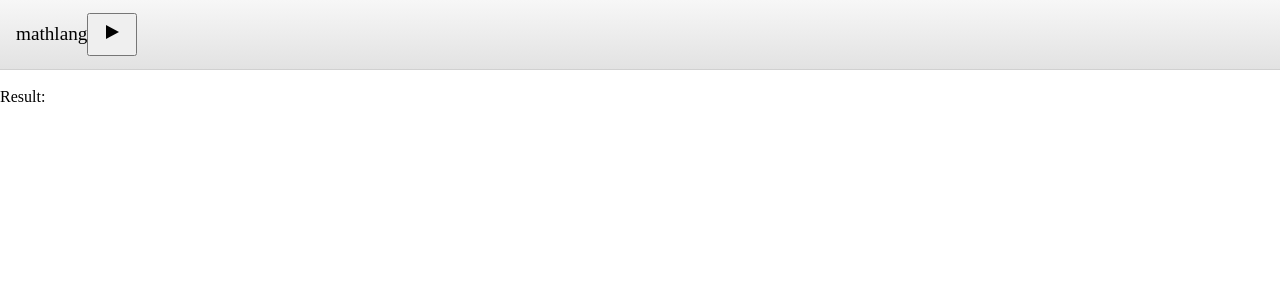
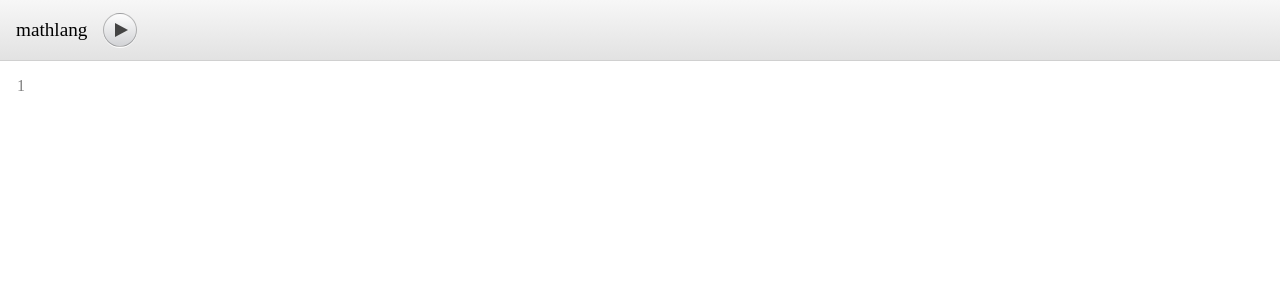
Before and after one commit to kddnewton/mathlang, a React app in the folder packages/playground/: page / in a window 1280 px wide. Shown: the top 300 px of the page. Built offline with nearby package versions, Linux system fonts and the light colour scheme.

Commit message:
Clean up a little editor situation

```diff
--- a/packages/playground/src/App.tsx
+++ b/packages/playground/src/App.tsx
@@ -10,7 +10,7 @@ type NavProps = {
 const Nav: React.FC<NavProps> = ({ onEvaluate }) => (
   <nav className="nav">
     <h1>mathlang</h1>
-    <button type="button" title="Evaluate" onClick={onEvaluate}>
+    <button className="evaluate" type="button" title="Evaluate" onClick={onEvaluate}>
       <svg width="34" height="34">
         <path d="M 11 9 L 24 16 L 11 23 z"></path>
       </svg>
@@ -20,17 +20,15 @@ const Nav: React.FC<NavProps> = ({ onEvaluate }) => (
 
 const App: React.FC = () => {
   const [editorState, onChange] = useEditorState();
-  const [result, setResult] = useState<number | null>(null);
 
   const onEvaluate = () => {
-    setResult(evaluate(getEditorText(editorState)));
+    alert(evaluate(getEditorText(editorState)));
   };
 
   return (
     <>
       <Nav onEvaluate={onEvaluate} />
       <Editor editorState={editorState} onChange={onChange} />
-      Result: {result}
     </>
   );
 };
--- a/packages/playground/src/Editor.tsx
+++ b/packages/playground/src/Editor.tsx
@@ -1,5 +1,5 @@
 import React, { useState, Dispatch, SetStateAction } from "react";
-import { Editor as DraftEditor, EditorState } from "draft-js";
+import { Editor as DraftEditor, EditorBlock, EditorState } from "draft-js";
 import "draft-js/dist/Draft.css";
 
 export const useEditorState = () => (
@@ -10,13 +10,33 @@ export const getEditorText = (editorState: EditorState) => (
   editorState.getCurrentContent().getPlainText("\n")
 );
 
+type LineProps = React.ComponentProps<typeof EditorBlock>;
+
+const Line: React.FC<LineProps> = ({ block, contentState, ...props })=> {
+  const lineNumber = contentState.getBlockMap().toList().findIndex((item: { key: number }) => item.key === block.key) + 1;
+
+  return (
+    <div className="line" data-line-number={lineNumber}>
+      <div className="line-text">
+        <EditorBlock block={block} contentState={contentState} {...props} />
+      </div>
+    </div>
+  );
+};
+
+const blockRendererFn = () => ({ component: Line });
+
 type EditorProps = {
   editorState: EditorState,
   onChange: Dispatch<SetStateAction<EditorState>>
 };
 
 const Editor: React.FC<EditorProps> = ({ editorState, onChange }) => (
-  <DraftEditor editorState={editorState} onChange={onChange} />
+  <DraftEditor
+    blockRendererFn={blockRendererFn}
+    editorState={editorState}
+    onChange={onChange}
+  />
 );
 
 export default Editor;
--- a/packages/playground/src/style.css
+++ b/packages/playground/src/style.css
@@ -17,3 +17,38 @@ body {
   font-weight: normal;
   margin: 0;
 }
+
+.evaluate {
+  background: linear-gradient(#fdfdfd,#d2d3d6);
+  border-radius: 17px;
+  border: 1px solid rgba(0,0,0,.25);
+  box-shadow: 0 1px 0 #fff;
+  cursor: pointer;
+  fill: #444;
+  height: 34px;
+  margin: 0;
+  margin-left: 1rem;
+  padding: 0;
+  width: 34px;
+}
+
+.DraftEditor-root {
+  min-height: 40rem;
+  padding: 1rem;
+}
+
+.line {
+  position: relative;
+}
+
+.line::before {
+  content: attr(data-line-number);
+  position: absolute;
+  left: 0;
+  top: 0;
+  opacity: 0.5;
+}
+
+.line-text {
+  margin-left: 2em;
+}
```
